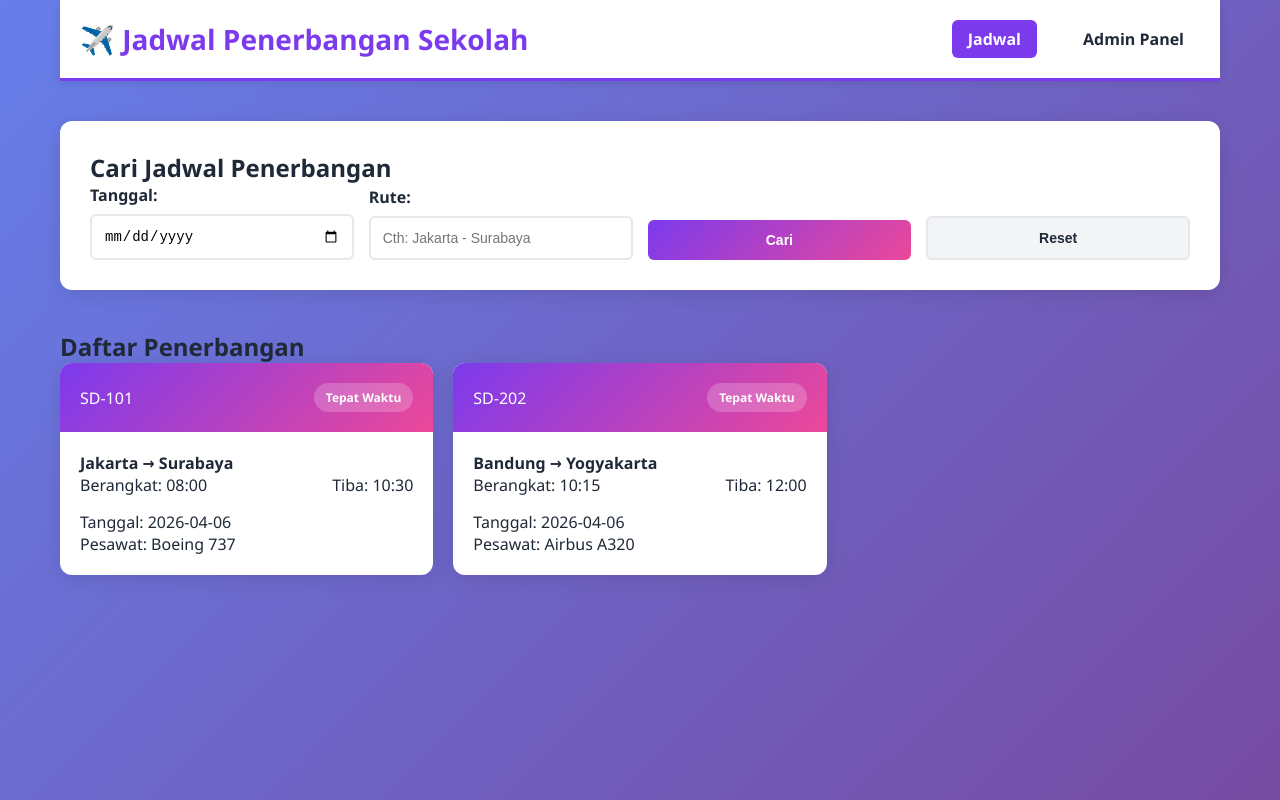
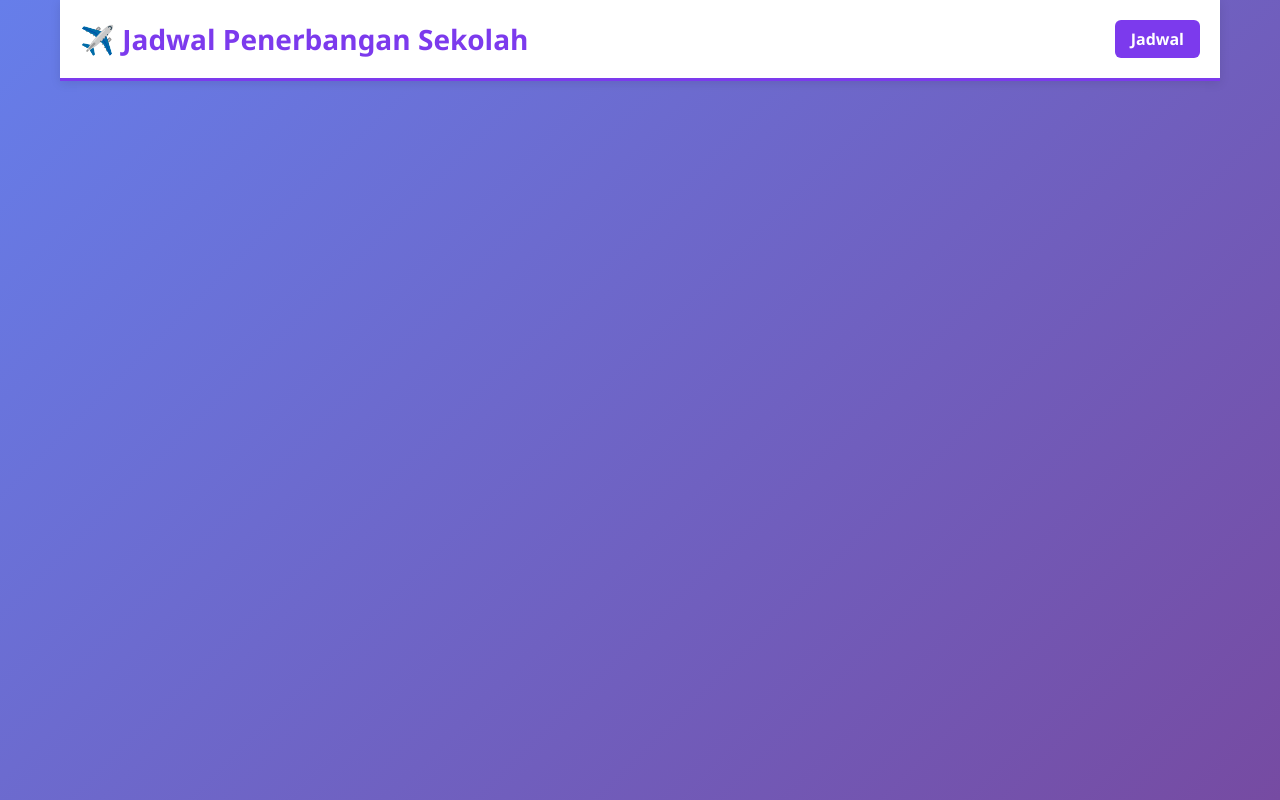
Before and after one commit to vidiegumilang/operatingcertificate91, a plain HTML site: page index.html in a window 1280 px wide. Drawn offline with Linux system fonts and the light colour scheme.

Commit message:
Update index.html

```diff
--- a/index.html
+++ b/index.html
@@ -13,45 +13,5 @@
                 <h1 class="logo">✈️ Jadwal Penerbangan Sekolah</h1>
                 <div class="nav-links">
                     <a href="index.html" class="nav-link active">Jadwal</a>
-                    <a href="admin.html" class="nav-link">Admin Panel</a>
-                </div>
-            </div>
-        </nav>
-
-        <main class="main-content">
-            <section class="search-section">
-                <div class="search-container">
-                    <h2>Cari Jadwal Penerbangan</h2>
-                    <div class="search-filters">
-                        <div class="filter-group">
-                            <label for="searchDate">Tanggal:</label>
-                            <input type="date" id="searchDate" placeholder="Pilih tanggal">
-                        </div>
-                        <div class="filter-group">
-                            <label for="searchRoute">Rute:</label>
-                            <input type="text" id="searchRoute" placeholder="Cth: Jakarta - Surabaya">
-                        </div>
-                        <button id="searchBtn" class="btn btn-primary">Cari</button>
-                        <button id="resetBtn" class="btn btn-secondary">Reset</button>
-                    </div>
-                </div>
-            </section>
-
-            <section class="flights-section">
-                <h2>Daftar Penerbangan</h2>
-                <div id="flightsList" class="flights-grid">
-                    <!-- Flight cards akan dimuat di sini -->
-                </div>
-            </section>
-        </main>
-    </div>
-
-    <script src="script.js"></script>
-    <script>
-        document.addEventListener('DOMContentLoaded', function() {
-            loadFlights();
-            setupSearchFilters();
-        });
-    </script>
-</body>
-</html>
+                    <a href
+
```
